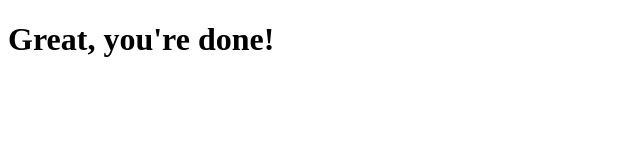
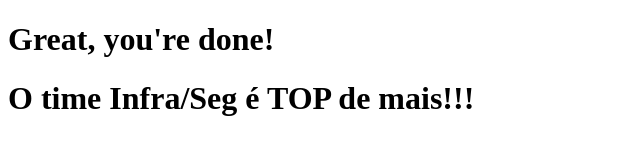
Before and after one commit to edmarinho/jenkins-hands-on, a website: page app/index.html in a window 1280 px wide. Shown: the whole page, without its empty margins (0-640 px from the left). Drawn offline with Linux system fonts and the light colour scheme.

Commit message:
Atualização da versão 1.5

```diff
--- a/app/index.html
+++ b/app/index.html
@@ -6,5 +6,6 @@
   </head>
   <body>
     <h1>Great, you're done!</h1>
+    <h1>O time Infra/Seg é TOP de mais!!!</h1>
   </body>
 </html>
```
Also changed, not shown: 1 other file.
